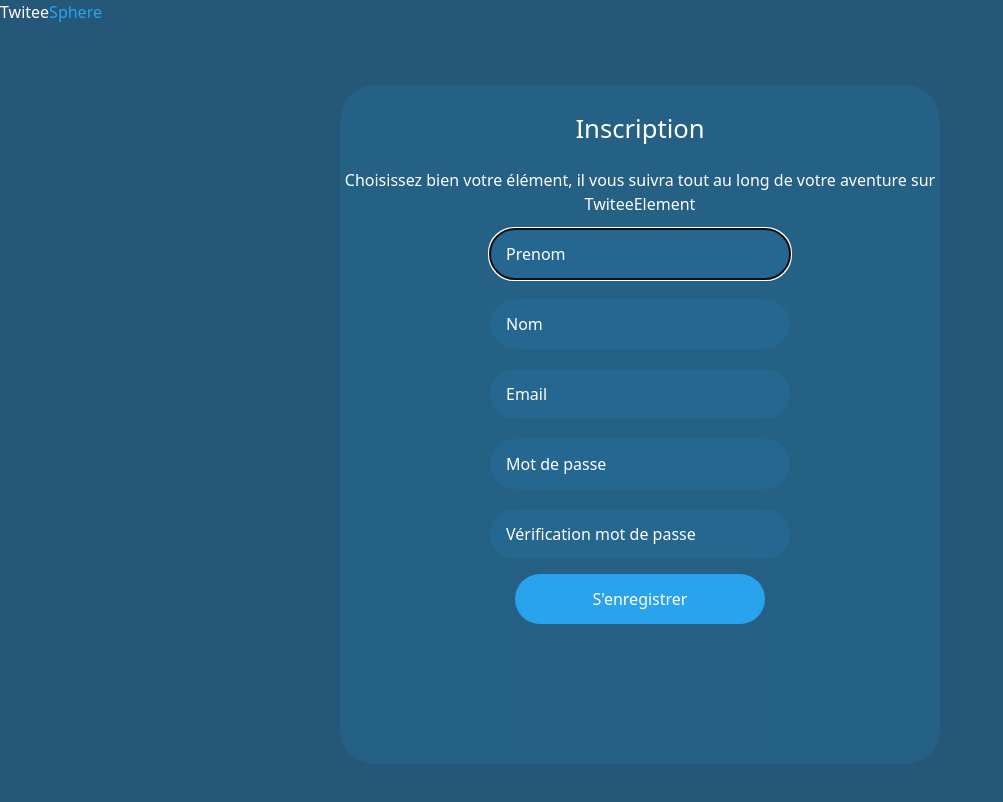
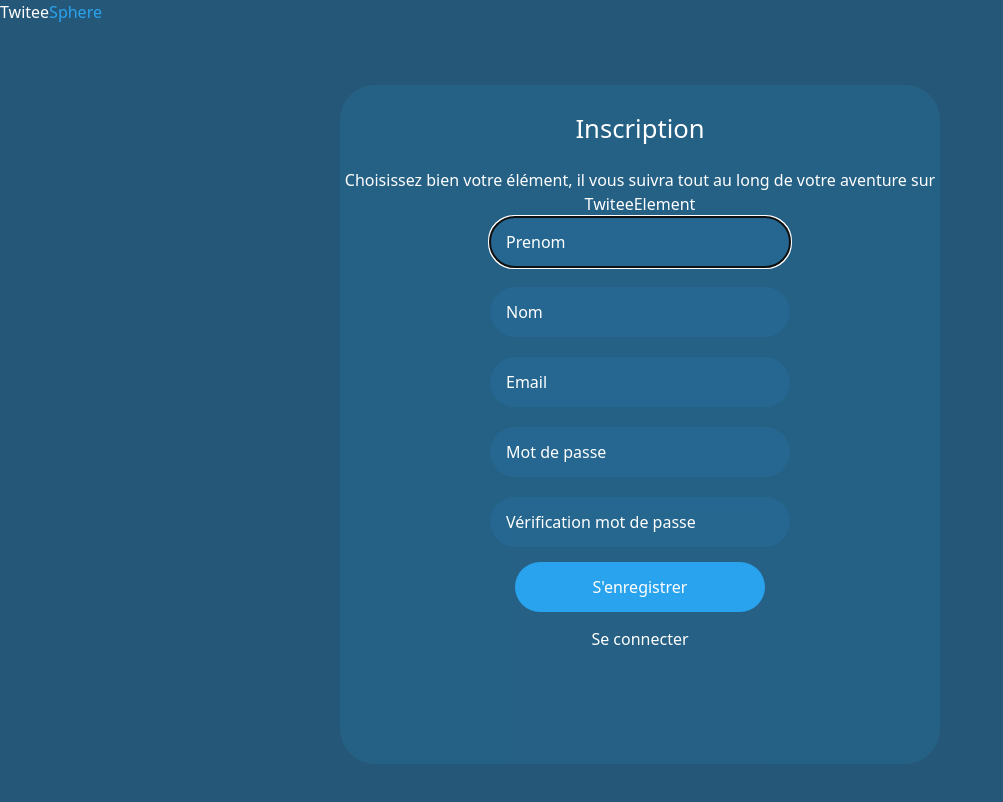
Before and after one commit to Ulthane/twitee-sphere, a React (Vite) app in the folder TWITEE-SPHERE/: page /RegisterPage in a window 1280 px wide. Shown: the top 802 px of the page, without its empty margins (0-1003 px from the left). Built offline with nearby package versions, Linux system fonts and the light colour scheme.

Commit message:
création d'un lien de redirection  sur la page login depuis la page registration

```diff
--- a/TWITEE-SPHERE/src/pages/registerPage/RegisterPage.jsx
+++ b/TWITEE-SPHERE/src/pages/registerPage/RegisterPage.jsx
@@ -177,6 +177,12 @@ export default function RegisterPage() {
             }
             value={"S'enregistrer"}
           />
+          <p
+            onClick={() => navigate(route.LOGIN)}
+            className="text-white cursor-pointer"
+          >
+            Se connecter
+          </p>
         </form>
       </div>
     </>
```
